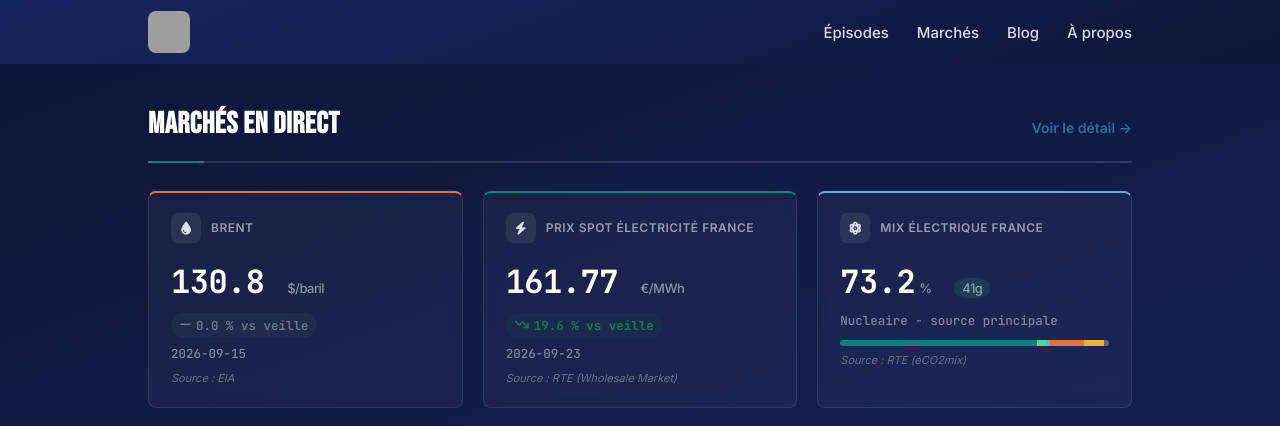
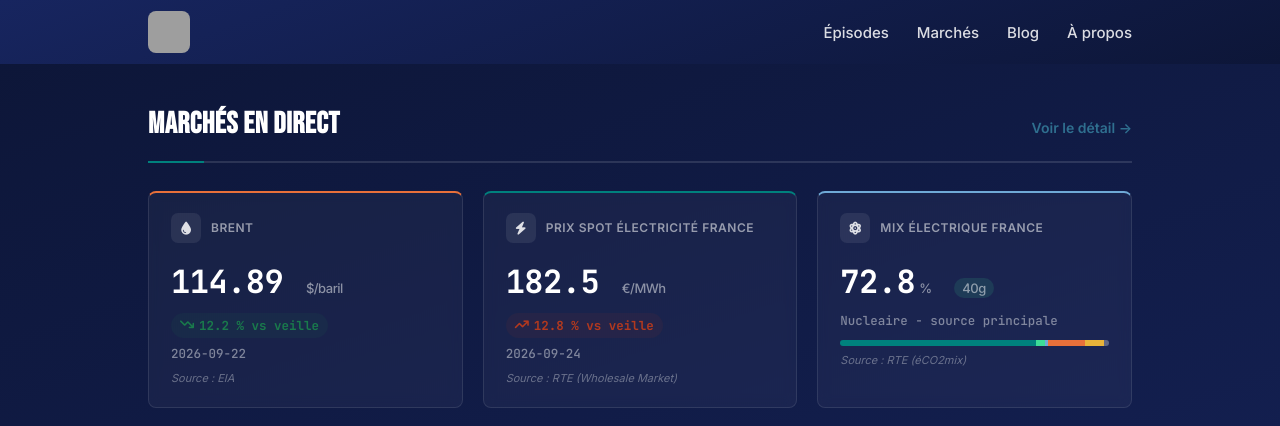
Before and after one commit to InsideEnergyMarkets/Inside-Energy-Markets, a Jekyll site: the page built from index.html, in a window 1280 px wide and 1400 px high, scrolled down 1231 px. Shown: the top 426 px of the window. Built offline with Jekyll 4.4.1, drawn with Linux system fonts in a browser that asks for light colours; some of the changed text lies outside the part shown; grey boxes are pictures that could not be loaded.

Commit message:
Mise à jour automatique des données marché

```diff
--- a/_data/market.json
+++ b/_data/market.json
@@ -1,26 +1,26 @@
 {
-  "updated_at": "2026-09-23T06:17:47.612750Z",
+  "updated_at": "2026-09-24T06:17:27.841254Z",
   "brent": {
-    "price_usd": 130.8,
-    "date": "2026-09-15",
+    "price_usd": 114.89,
+    "date": "2026-09-22",
     "unit": "USD/baril"
   },
   "mix_france": {
-    "date_heure": "2026-09-23T06:00:00+00:00",
+    "date_heure": "2026-09-24T06:00:00+00:00",
     "shares": {
-      "nucleaire": 73.2,
-      "eolien": 3.8,
+      "nucleaire": 72.8,
+      "eolien": 3.4,
       "solaire": 1.0,
-      "hydraulique": 12.8,
-      "gaz": 7.3,
-      "bioenergies": 1.9
+      "hydraulique": 13.8,
+      "gaz": 7.0,
+      "bioenergies": 2.0
     },
     "top_source": "nucleaire",
-    "top_share": 73.2,
-    "co2_intensity": 41
+    "top_share": 72.8,
+    "co2_intensity": 40
   },
   "spot_price_france": {
-    "price_eur_mwh": 161.77,
-    "date": "2026-09-23"
+    "price_eur_mwh": 182.5,
+    "date": "2026-09-24"
   }
 }
--- a/_data/market_history.json
+++ b/_data/market_history.json
@@ -190,5 +190,18 @@
       "gaz": 7.3,
       "bioenergies": 1.9
     }
+  },
+  {
+    "date": "2026-09-24",
+    "brent_usd": 114.89,
+    "spot_eur_mwh": 182.5,
+    "mix_shares": {
+      "nucleaire": 72.8,
+      "eolien": 3.4,
+      "solaire": 1.0,
+      "hydraulique": 13.8,
+      "gaz": 7.0,
+      "bioenergies": 2.0
+    }
   }
 ]
--- a/_data/weekly_summary.json
+++ b/_data/weekly_summary.json
@@ -1,20 +1,20 @@
 {
-  "period_start": "2026-09-16",
-  "period_end": "2026-09-23",
+  "period_start": "2026-09-17",
+  "period_end": "2026-09-24",
   "brent": {
-    "start_usd": 109.51,
-    "end_usd": 130.8,
-    "change_pct": 19.4
+    "start_usd": 130.8,
+    "end_usd": 114.89,
+    "change_pct": -12.2
   },
   "spot_price": {
-    "avg_eur_mwh": 156.41,
+    "avg_eur_mwh": 158.08,
     "min_eur_mwh": 89.06,
     "max_eur_mwh": 201.18,
     "days_count": 8
   },
   "mix": {
-    "nuclear_avg_share": 75.2,
-    "renewables_avg_share": 20.6,
+    "nuclear_avg_share": 75.0,
+    "renewables_avg_share": 20.4,
     "days_count": 8
   }
 }
```
